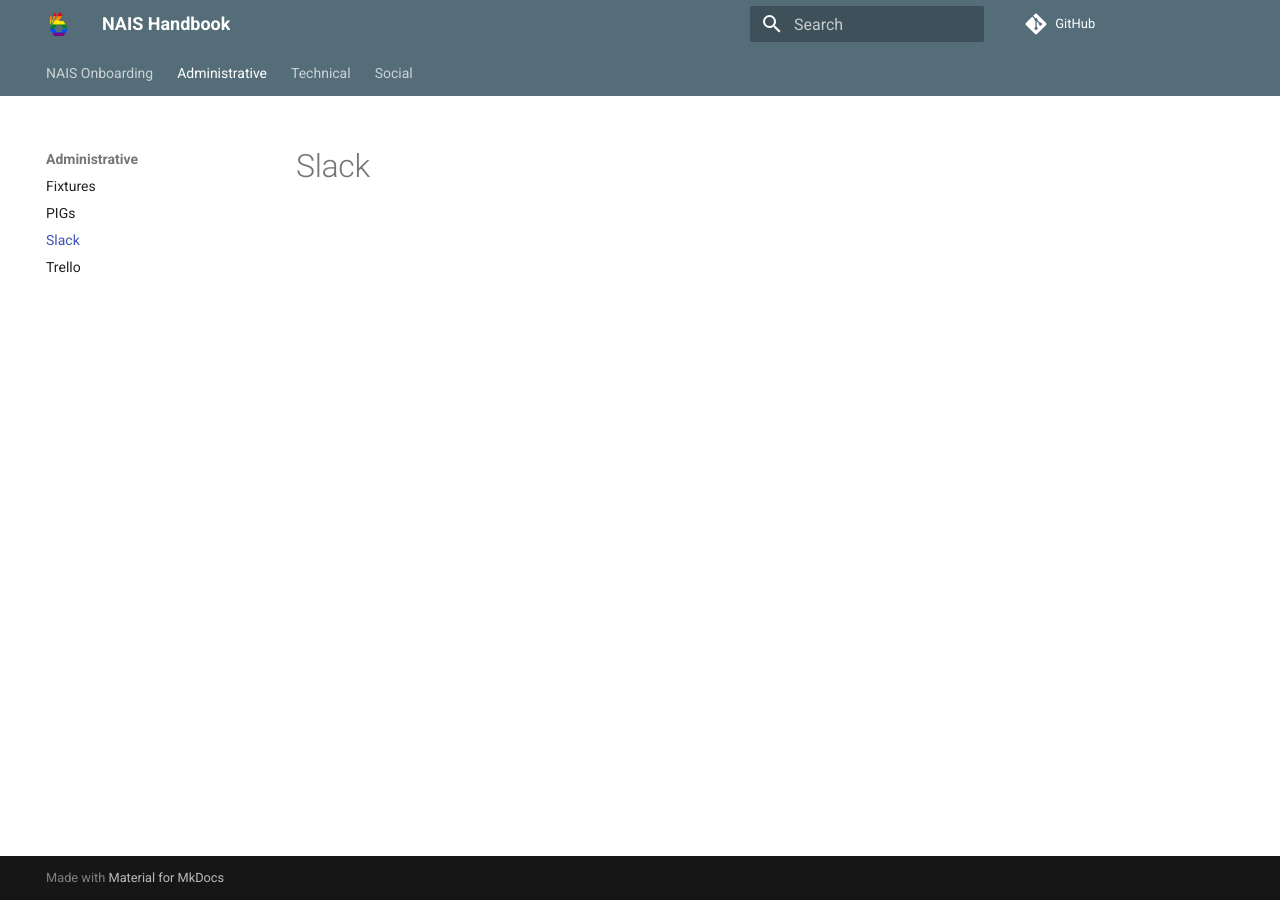
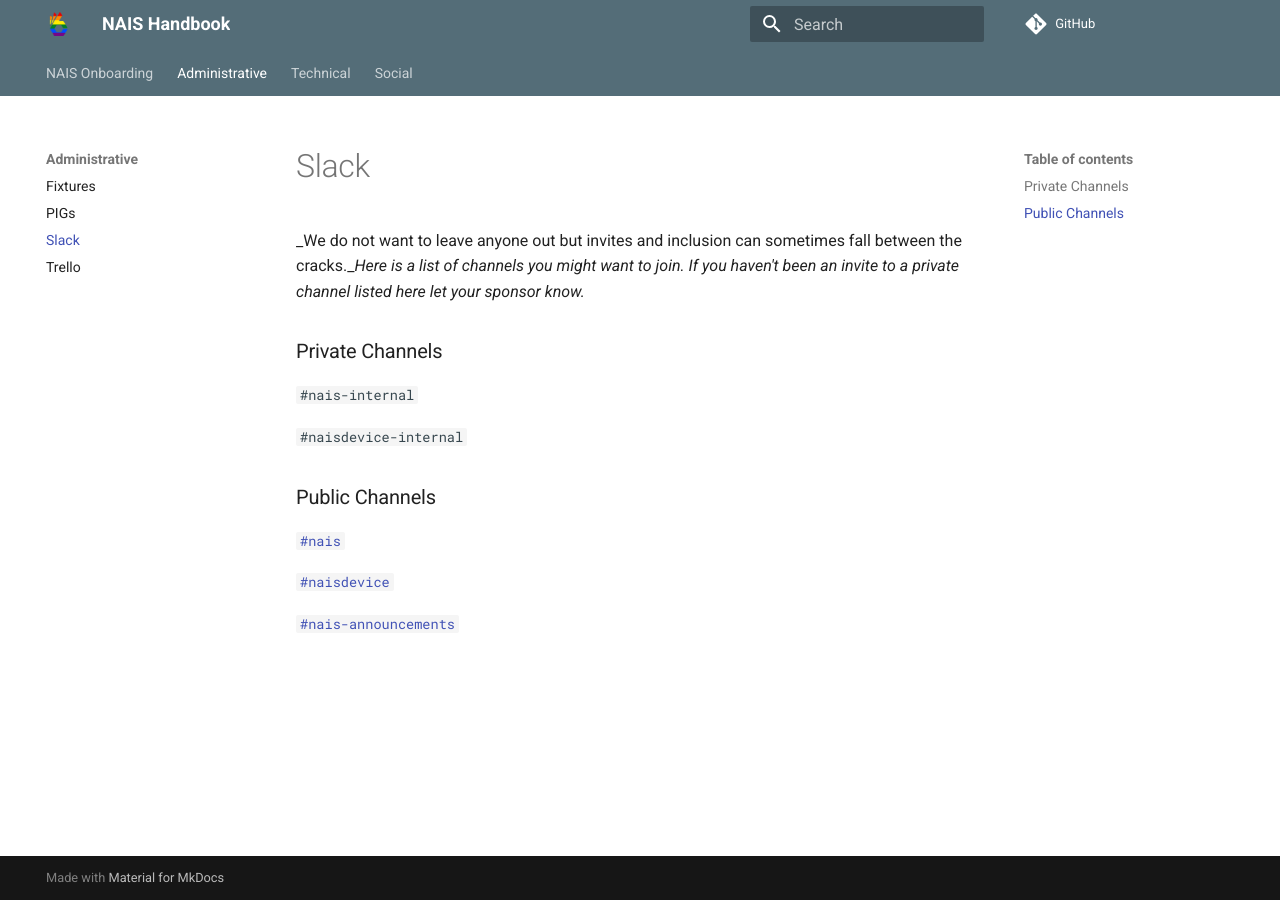
Before and after one commit to nais/handbook, an MkDocs documentation site: the page built from docs/administrative/slack.md, in a window 1280 px wide. Built offline with MkDocs 1.6.1 and Material for MkDocs 9.7.7, drawn with Linux system fonts in a browser that asks for light colours; comment, search, counter and statistics services are not loaded.

Commit message:
some slack

```diff
--- a/docs/administrative/slack.md
+++ b/docs/administrative/slack.md
@@ -1 +1,18 @@
 # Slack
+
+_We do not want to leave anyone out but invites and inclusion can sometimes fall between the cracks.__Here is a list of channels you might want to join. If you haven't been an invite to a private channel listed here let your sponsor know._
+
+### Private Channels
+
+`#nais-internal`
+
+`#naisdevice-internal`
+
+
+### Public Channels
+
+[`#nais`](https://nav-it.slack.com/archives/C5KUST8N6)
+
+[`#naisdevice`](https://nav-it.slack.com/archives/C013XV66XHB)
+
+[`#nais-announcements`](https://nav-it.slack.com/archives/C01DE3M9YBV)
```
